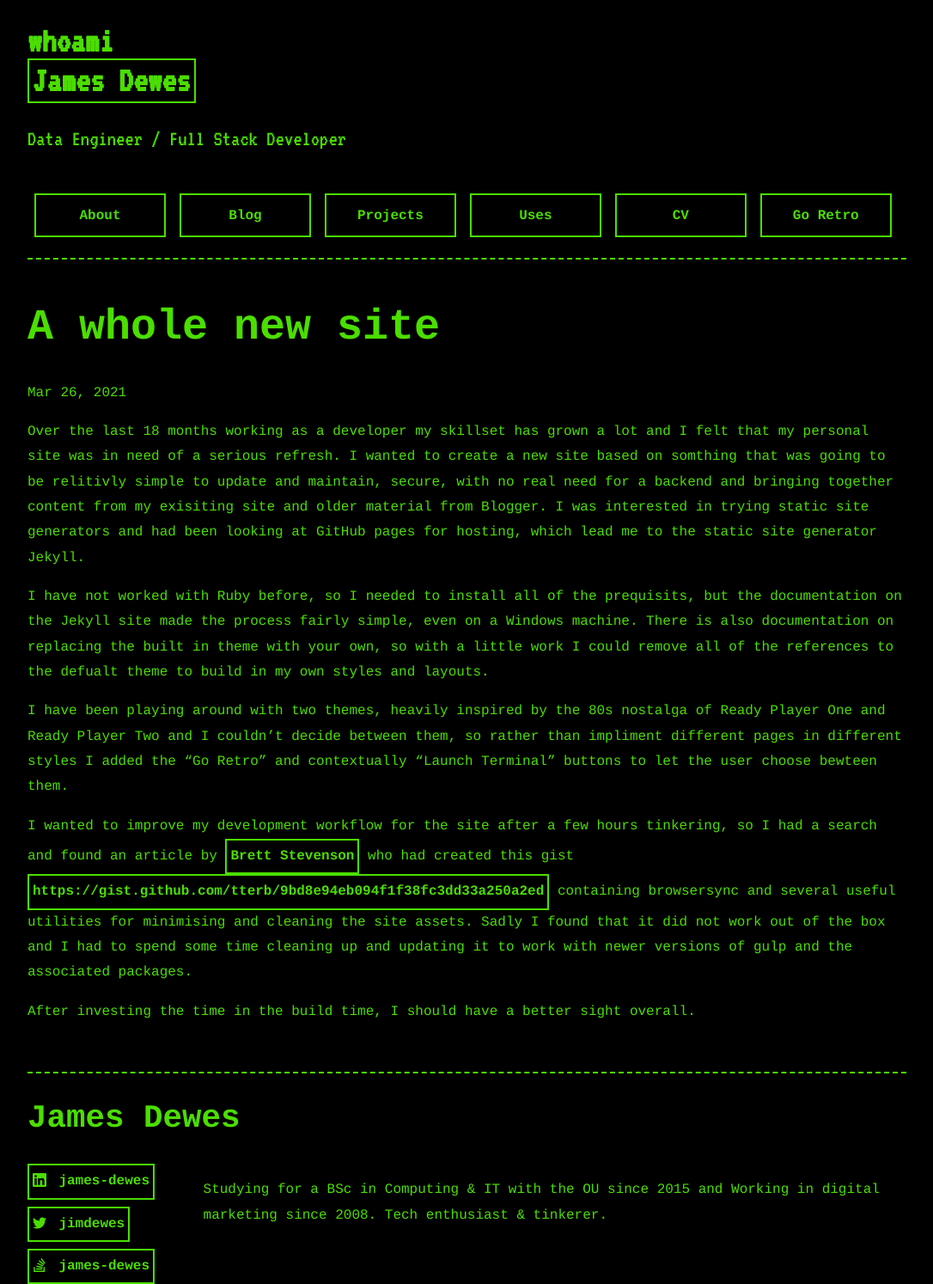
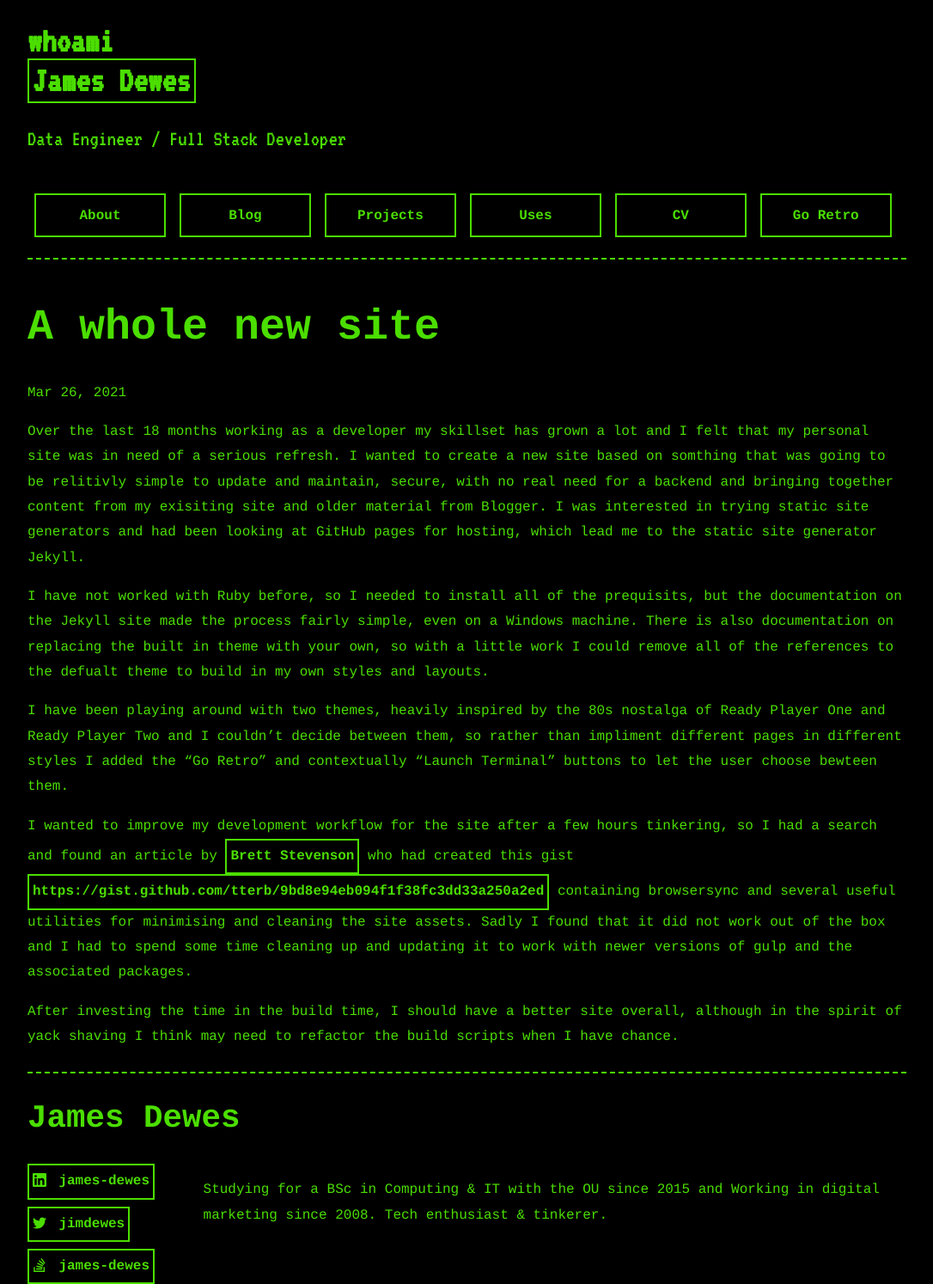
Before and after one commit to james-dewes/james-dewes.github.io, a Jekyll site: the page built from _posts/2021-03-26-a-whole-new-site.md, in a window 1280 px wide. Shown: the whole page at 86% size, without its empty margins (96-1182 px from the left). Built offline with Jekyll 4.4.1, drawn with Linux system fonts in a browser that asks for light colours; nearby versions of some CDN libraries; library files that are not in the unit come from our copies.

Commit message:
Finishes the new site post

```diff
--- a/_posts/2021-03-26-a-whole-new-site.md
+++ b/_posts/2021-03-26-a-whole-new-site.md
@@ -13,4 +13,4 @@ I have been playing around with two themes, heavily inspired by the 80s nostalga
 
 I wanted to improve my development workflow for the site after a few hours tinkering, so I had a search and found an article by [Brett Stevenson](https://brettstevenson.io/) who had created this gist [https://gist.github.com/tterb/9bd8e94eb094f1f38fc3dd33a250a2ed](https://gist.github.com/tterb/9bd8e94eb094f1f38fc3dd33a250a2ed) containing browsersync and several useful utilities for minimising and cleaning the site assets. Sadly I found that it did not work out of the box and I had to spend some time cleaning up and updating it to work with newer versions of gulp and the associated packages.
 
-After investing the time in the build time, I should have a better sight overall.
+After investing the time in the build time, I should have a better site overall, although in the spirit of yack shaving I think may need to refactor the build scripts when I have chance.
```
